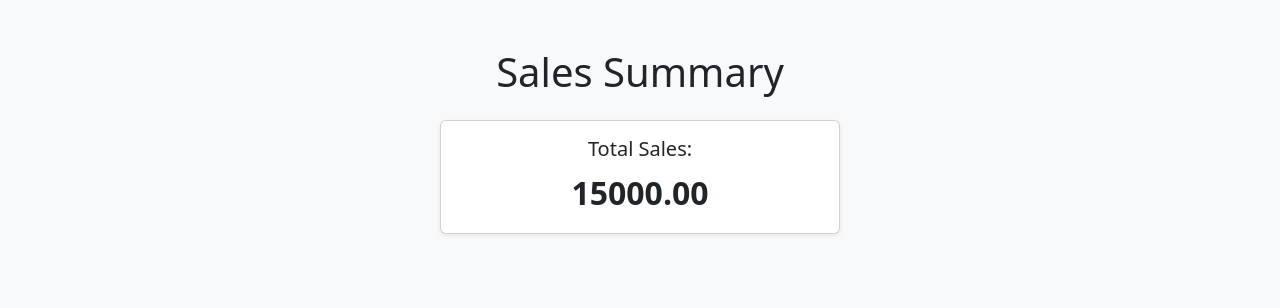
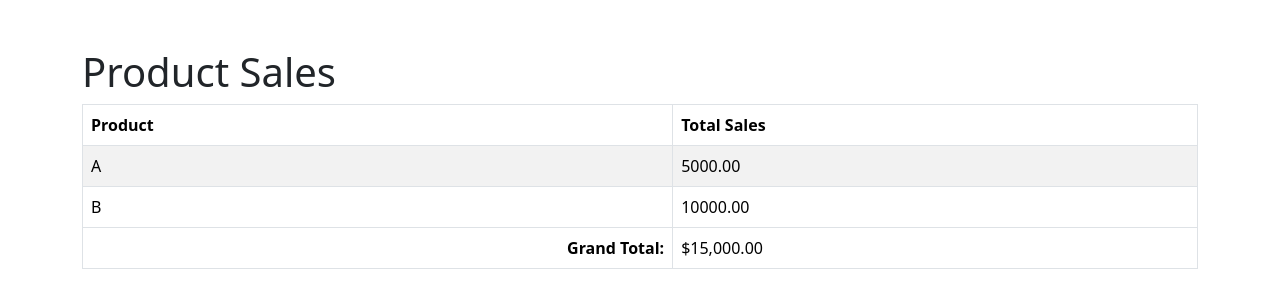
Before and after one commit to ashwinambatwariitm/sum-of-sales, a plain HTML site: page index.html in a window 1280 px wide. Drawn offline with nearby package versions, Linux system fonts and the light colour scheme.

Commit message:
Round 2 feature update

```diff
--- a/index.html
+++ b/index.html
@@ -3,50 +3,77 @@
 <head>
     <meta charset="UTF-8">
     <meta name="viewport" content="width=device-width, initial-scale=1.0">
-    <title>Loading...</title>
-    <!-- Load Bootstrap 5 from jsdelivr -->
-    <link href="https://cdn.jsdelivr.net/npm/bootstrap@5.3.3/dist/css/bootstrap.min.css" rel="stylesheet" integrity="sha384-QWTKZyjpPEjISv5WaRU9OFeRpok6YctnYmDr5pNlyT2bRjXh0JMhjY6hW+ALEwIH" crossorigin="anonymous">
+    <title>Product Sales Report</title>
+    <!-- Bootstrap CSS -->
+    <link href="https://cdn.jsdelivr.net/npm/bootstrap@5.3.2/dist/css/bootstrap.min.css" rel="stylesheet" integrity="sha384-T3c6CoIi6uLrA9TneNEoa7RxnatzjcDSCmG1MXxSR1GAsXEV/Dwwykc2MPK8M2HN" crossorigin="anonymous">
 </head>
-<body class="bg-light">
-    <div class="container py-5">
-        <h1 class="text-center mb-4">Sales Summary</h1>
-        <div class="card shadow-sm mx-auto" style="max-width: 400px;">
-            <div class="card-body text-center">
-                <h5 class="card-title">Total Sales:</h5>
-                <p class="card-text fs-2 fw-bold" id="total-sales">Loading...</p>
-            </div>
-        </div>
+<body>
+    <div class="container mt-5">
+        <h1>Product Sales</h1>
+
+        <table id="product-sales" class="table table-bordered table-striped">
+            <thead>
+                <tr>
+                    <th>Product</th>
+                    <th>Total Sales</th>
+                </tr>
+            </thead>
+            <tbody>
+                <!-- Product sales rows will be populated here by JavaScript -->
+            </tbody>
+            <tfoot>
+                <tr>
+                    <td class="text-end"><strong>Grand Total:</strong></td>
+                    <td id="total-sales"></td>
+                </tr>
+            </tfoot>
+        </table>
     </div>
 
     <script>
-        // Set the document title
-        document.title = 'Sales Summary 12345';
+        // The base64 encoded CSV data from attachments
+        const csvBase64 = "cHJvZHVjdCxzYWxlcwpBLDUwMDAKQiwxMDAwMAo=";
 
-        // CSV data from attachments, provided as a data URI
-        const csvDataUri = "data:text/csv;base64,cHJvZHVjdCxzYWxlcwpBLDUwMDAKQiwxMDAwMAp";
+        // Decode the base64 string to plain CSV text
+        const csvString = atob(csvBase64);
+        // Split into lines and filter out any empty lines
+        const lines = csvString.split('\n').filter(line => line.trim() !== '');
 
-        // Extract the base64 part and decode it
-        const base64Content = csvDataUri.split(',')[1];
-        const decodedCsv = atob(base64Content);
+        // The first line is the header, subsequent lines are data
+        const dataRows = lines.slice(1);
 
-        let totalSales = 0;
-        const rows = decodedCsv.trim().split('\n');
+        const productSalesBody = document.querySelector("#product-sales tbody");
+        const totalSalesElement = document.getElementById("total-sales");
+        let grandTotal = 0;
 
-        // Assuming the first row is the header (product,sales)
-        // Iterate through rows starting from the second row (index 1)
-        for (let i = 1; i < rows.length; i++) {
-            const columns = rows[i].split(',');
-            // Sales value is in the second column (index 1)
-            const sales = parseFloat(columns[1]);
-            if (!isNaN(sales)) {
-                totalSales += sales;
+        dataRows.forEach(line => {
+            const parts = line.split(',');
+            // Ensure the line has both product and sales parts
+            if (parts.length === 2) {
+                const product = parts[0].trim();
+                const sales = parseFloat(parts[1].trim());
+
+                // Only process if sales is a valid number
+                if (!isNaN(sales)) {
+                    const row = productSalesBody.insertRow();
+                    const productCell = row.insertCell();
+                    const salesCell = row.insertCell();
+
+                    productCell.textContent = product;
+                    // Format sales as a plain number string for the evaluation check
+                    // which uses parseFloat(cell.textContent). Using toFixed(2) to
+                    // ensure consistency with currency decimals without currency symbols.
+                    salesCell.textContent = sales.toFixed(2);
+
+                    grandTotal += sales;
+                }
             }
-        }
+        });
 
-        // Display the total sales in the #total-sales element
-        document.querySelector("#total-sales").textContent = totalSales.toFixed(2); // Use toFixed(2) for consistent formatting
+        // Display the grand total in the footer, formatted as currency
+        totalSalesElement.textContent = grandTotal.toLocaleString('en-US', { style: 'currency', currency: 'USD' });
     </script>
-    <!-- Bootstrap 5 JS (optional, for some components) -->
-    <script src="https://cdn.jsdelivr.net/npm/bootstrap@5.3.3/dist/js/bootstrap.bundle.min.js" integrity="sha384-YvpcrYf0tY3lHB60NNkmXc5s9fDVZLESaAA55NDzOxhy9GkcIdslK1eN7N6jIeHz" crossorigin="anonymous"></script>
+    <!-- Bootstrap JS (optional, for components that require JS, not strictly needed for this table) -->
+    <script src="https://cdn.jsdelivr.net/npm/bootstrap@5.3.2/dist/js/bootstrap.bundle.min.js" integrity="sha384-C6RzsynM9kWDrMNeT87bh95OGNyZPhcTNXj1NW7RuBCsyN/o0jlpcV8Qyq46cDfL" crossorigin="anonymous"></script>
 </body>
 </html>
```
Also changed, not shown: 1 other file.
